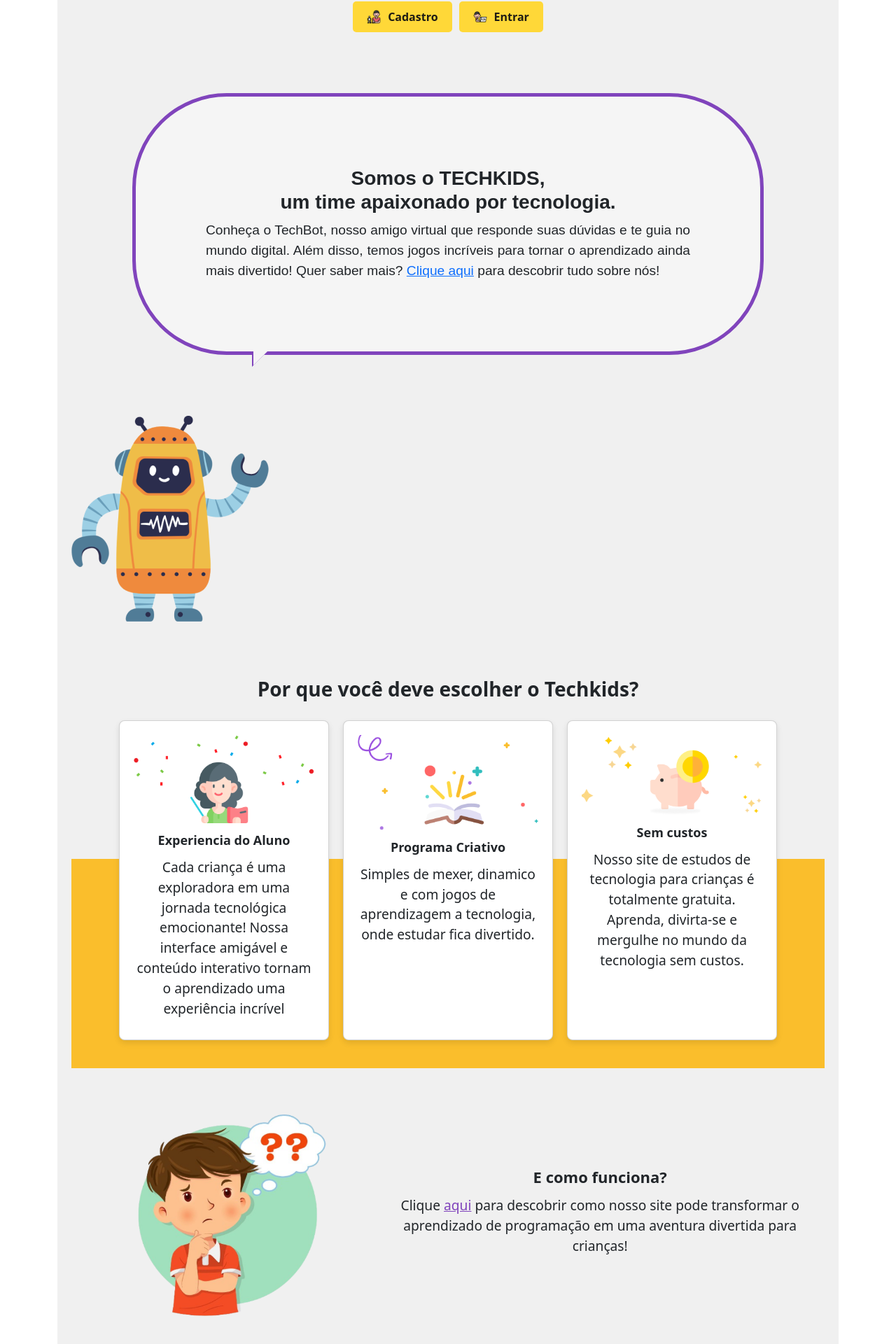
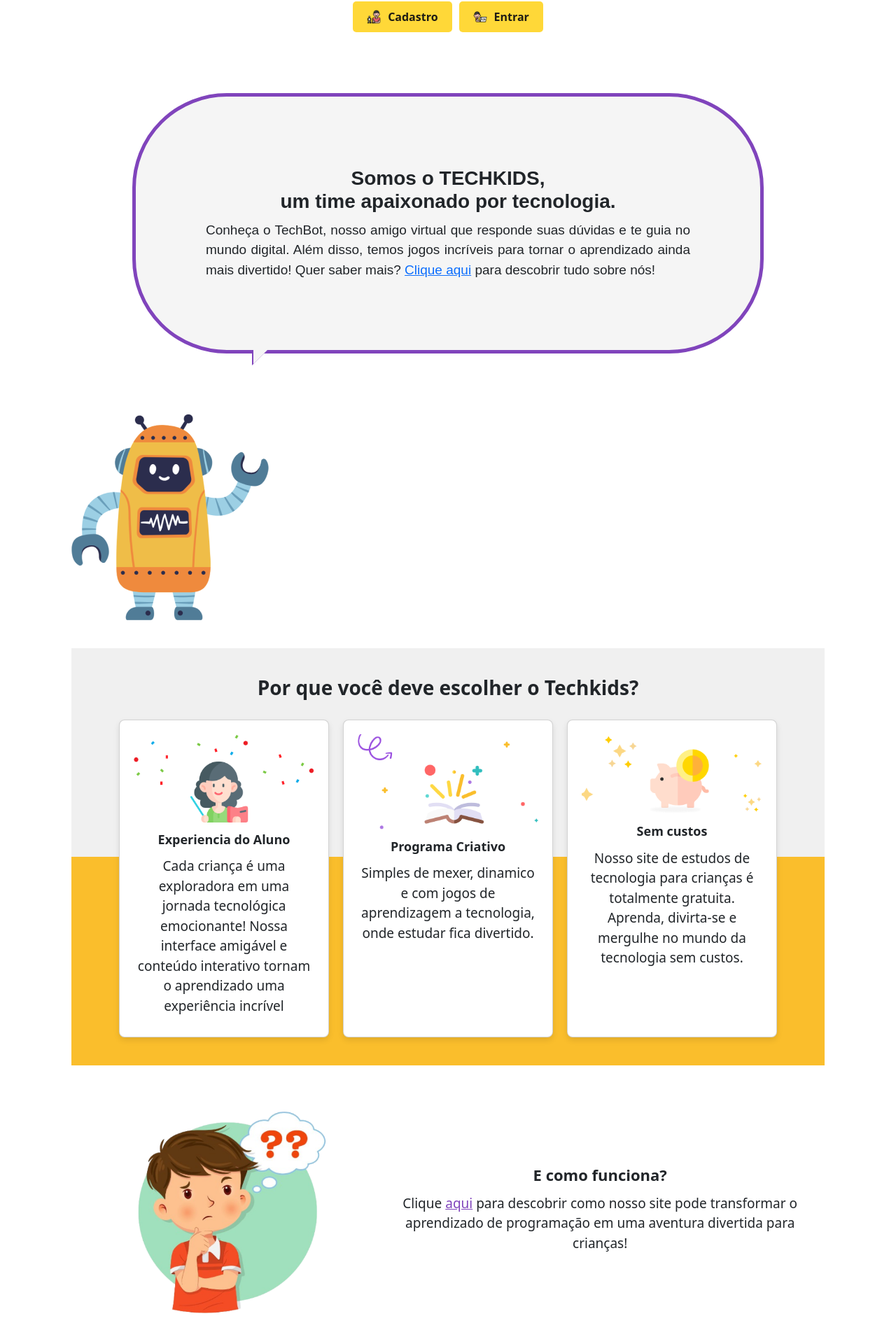
Before and after one commit to guxtavow/TCC, a React (Create React App) app in the folder TCC/: page / in a window 1280 px wide. Shown: the part 678-2598 px from the top of the page at 70% size. Built offline with nearby package versions, Linux system fonts and the light colour scheme.

Commit message:
Home - Update - 23:50

```diff
--- a/TCC/src/componentes/Home/Home.css
+++ b/TCC/src/componentes/Home/Home.css
@@ -1,16 +1,6 @@
-/* Variáveis de cores */
-:root {
-  --primary-color: #8044BC;
-  --secondary-color: #f0f0f0;
-  --highlight-color: #FABE2C;
-  --button-hover-color: #6b2a9e;
-  --button-text-color: #1F1C14;
-  --button-background-color: #FFD838;
-}
-
 /* Estilos gerais */
 p {
-  font-size: 1.2rem; /* Adaptado para rem */
+  font-size: 19px;
 }
 
 .container {
@@ -22,7 +12,6 @@
 .home-content {
   flex: 1;
   padding: 20px;
-  background-color: var(--secondary-color); /* Usando variável */
 }
 
 /* Estilos das seções */
@@ -35,9 +24,9 @@
 }
 
 .text-content {
-  flex: 1;
-  margin: auto;
-  text-align: center;
+  flex: 1; /* Permite que o espaço seja ocupado de forma flexível */
+  margin: auto; /* Centraliza a div */
+  text-align: center; /* Centraliza o texto dentro da div */
 }
 
 .text-content h3,
@@ -47,31 +36,31 @@
 
 /* Estilos dos botões */
 .button-container {
-  display: flex;
-  justify-content: center;
-  gap: 10px;
+  display: flex; /* Usar flexbox para os botões */
+  justify-content: center; /* Centraliza os botões */
+  gap: 10px; /* Espaço entre os botões */
 }
 
 .action-button {
-  display: flex;
-  align-items: center;
-  padding: 10px 20px;
+  display: flex; /* Usar flexbox para o botão */
+  align-items: center; /* Alinha a imagem e o texto no centro verticalmente */
+  padding: 10px 20px; /* Adicionando algum preenchimento para os botões */
   border: none;
   border-radius: 5px;
-  background-color: var(--button-background-color);
-  color: var(--button-text-color);
-  cursor: pointer;
-  transition: background-color 0.3s;
+  background-color: #FFD838; /* Cor de fundo para os botões */
+  color: #1F1C14;
+  cursor: pointer; /* Muda o cursor ao passar sobre os botões */
+  transition: background-color 0.3s; /* Animação para mudança de cor */
 }
 
 .action-button:hover {
-  background-color: var(--button-hover-color);
+  background-color: #6b2a9e; /* Cor ao passar o mouse */
 }
 
 .button-icon {
-  width: 20px;
-  height: auto;
-  margin-right: 10px;
+  width: 20px; /* Largura da imagem do botão */
+  height: auto; /* Mantém a proporção da imagem */
+  margin-right: 10px; /* Espaço entre a imagem e o texto */
 }
 
 /* Estilos das imagens */
@@ -81,8 +70,8 @@
 }
 
 .image-content img {
-  width: 100%;
-  height: auto;
+  width: 100%; /* A imagem ocupa 100% da largura do container */
+  height: auto; /* Mantém a proporção da imagem */
 }
 
 /* Estilos da bolha de fala */
@@ -92,8 +81,9 @@
   border-radius: 135px;
   padding: 100px;
   margin: 87px;
-  border: 5px solid var(--primary-color);
+  border: 2px solid #8044BC;
   font-family: Arial, sans-serif;
+  border-width: 5px;
 }
 
 .speech-bubble p {
@@ -124,7 +114,7 @@
   width: 0;
   height: 0;
   border: 22px solid transparent;
-  border-top-color: var(--primary-color);
+  border-top-color: #8044BC;
   border-bottom: 0;
   border-left: 0;
   margin-left: -12px;
@@ -133,18 +123,18 @@
 
 .image-below-bubble {
   margin-top: 20px;
-  text-align: left;
+  text-align: left; /* Alinha a imagem à esquerda */
 }
 
 .image-below-bubble img {
-  display: block;
-  max-width: none;
-  height: auto;
+  display: block; /* Remove o comportamento inline */
+  max-width: none; /* Remove a limitação de largura */
+  height: auto; /* Garante que a altura seja proporcional */
 }
 
 /* Estilos da Seção 3 - Cards */
 .section3 {
-  background: linear-gradient(to bottom, var(--secondary-color) 50%, var(--highlight-color) 50%);
+  background: linear-gradient(to bottom, #f0f0f0 50%, #FABE2C 50%); /* Divisão de cores */
   padding: 40px 20px;
   text-align: center;
 }
@@ -154,7 +144,7 @@
   justify-content: space-around;
   gap: 20px;
   margin-top: 20px;
-  flex-wrap: wrap;
+  flex-wrap: wrap; /* Permite que os cards se ajustem em telas menores */
 }
 
 .card {
@@ -162,13 +152,13 @@
   border-radius: 8px;
   box-shadow: 0 4px 8px rgba(0, 0, 0, 0.1);
   padding: 20px;
-  max-width: 300px;
+  max-width: 300px; /* Limite de largura para os cards */
   text-align: center;
 }
 
 .card img {
   width: 100%;
-  height: auto;
+  height: auto; /* Mantém a proporção da imagem */
   margin-bottom: 10px;
 }
 
@@ -177,31 +167,32 @@
 }
 
 .card strong {
-  font-size: 1.125rem;
+  font-size: 18px;
 }
+
 
 /* Estilos da Seção 4 */
 .section4 {
   display: flex;
-  justify-content: space-between;
-  align-items: center;
+  justify-content: space-between; /* Distribui a imagem e o texto com espaço entre eles */
+  align-items: center; /* Alinha a imagem e o texto verticalmente ao centro */
   padding: 20px;
 }
 
 .section4 .image-content {
   flex: 1;
-  max-width: 40%;
+  max-width: 40%; /* Limita a largura da imagem */
 }
 
 .section4 .image-content img {
-  width: 70%;
-  height: auto;
+  width: 70%; /* A imagem ocupa 100% da largura do container */
+  height: auto; /* Mantém a proporção da imagem */
 }
 
 .section4 .text-content {
   flex: 1;
-  text-align: center;
-  margin-left: 20px;
+  text-align: center; /* Alinha o texto à direita */
+  margin-left: 20px; /* Espaço entre a imagem e o texto */
 }
 
 .section4 .text-content p {
@@ -209,36 +200,37 @@
 }
 
 .section4 .text-content a {
-  color: var(--primary-color);
+  color: #8044BC; /* Cor para o link */
   text-decoration: underline;
 }
 
 .section4 .text-content strong {
-  font-size: 1.375rem;
+  font-size: 22px; /* Tamanho maior para o título */
 }
+
 
 /* Estilos responsivos */
 @media (max-width: 768px) {
   .section-content {
-    flex-direction: column;
+    flex-direction: column; /* Altera para coluna em telas menores */
     text-align: center;
   }
 
   .text-content {
-    max-width: 100%;
+    max-width: 100%; /* Texto ocupa 100% da largura em telas menores */
   }
 
   .image-content {
-    max-width: 100%;
+    max-width: 100%; /* Imagem ocupa 100% da largura em telas menores */
     margin-top: 20px;
   }
 
   .image-content img {
-    max-width: 100%;
+    max-width: 100%; /* A imagem ocupa 100% da largura do container em telas menores */
   }
 
   /* Cards responsivos */
   .cards-container {
-    flex-direction: column;
+    flex-direction: column; /* Empilha os cards em telas menores */
   }
 }
```
